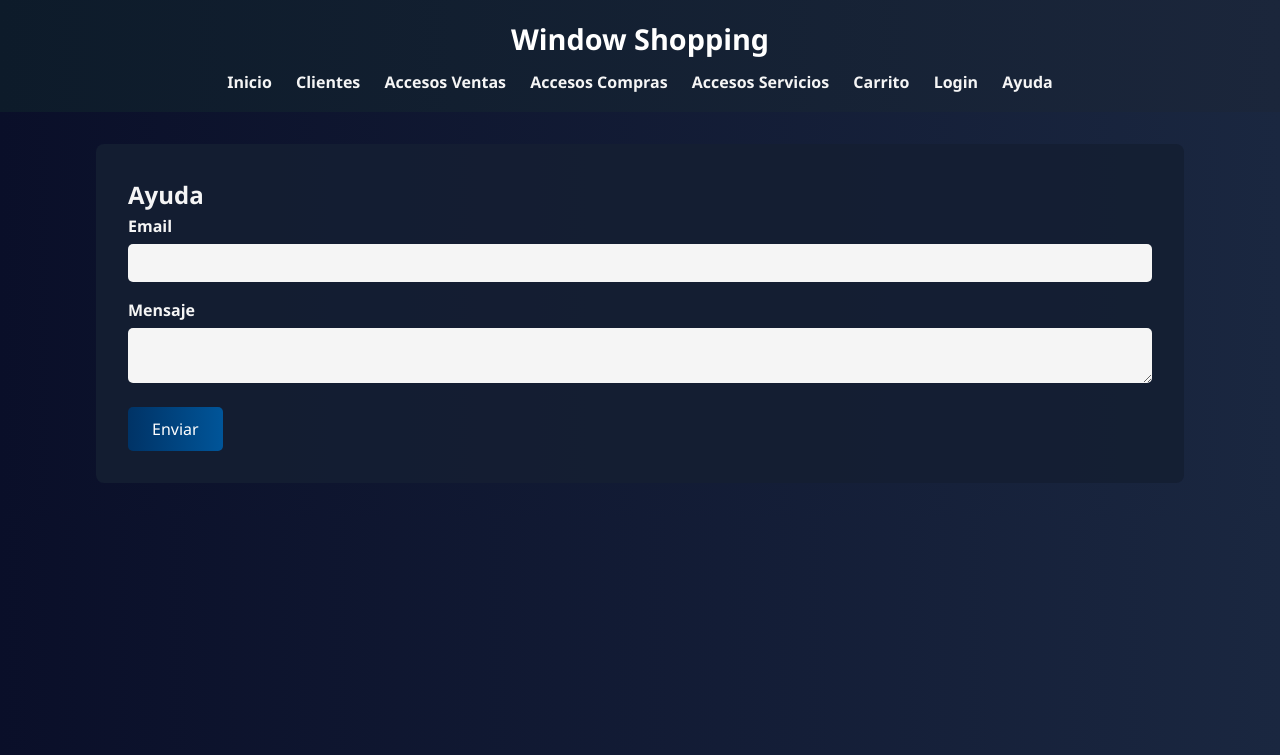
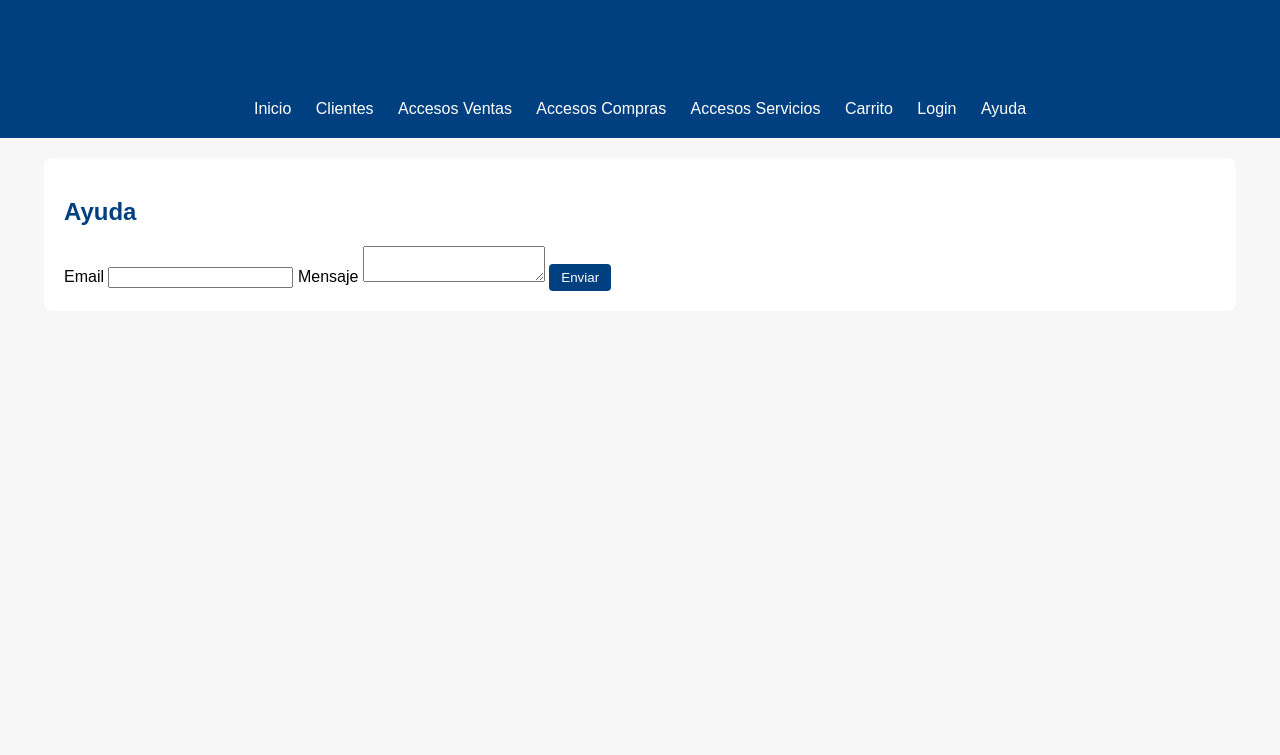
Before and after one commit to crhistopher09ponce04-art/Window-Shopping, a Flask app: page /ayuda in a window 1280 px wide. Shown: the top 755 px of the page. Run offline with Flask 3, Linux system fonts and the light colour scheme.

Commit message:
Update style.css

```diff
--- a/static/style.css
+++ b/static/style.css
@@ -1,137 +1,77 @@
-/* style.css */
-
-/* ========== Reset ========== */
-* {
+body {
+    font-family: Arial, sans-serif;
+    background-color: #f7f7f7;
     margin: 0;
     padding: 0;
-    box-sizing: border-box;
-    font-family: "Segoe UI", Tahoma, Geneva, Verdana, sans-serif;
 }
 
-body {
-    background: linear-gradient(to right, #0a0f29, #1a2740);
-    color: #f5f5f5;
-    line-height: 1.6;
-    font-size: 16px;
-}
-
-/* ========== Layout ========== */
-header {
-    background: linear-gradient(90deg, #0d1b2a, #1b263b);
-    padding: 1rem;
+header, nav, footer {
+    background: #004080;
+    color: white;
+    padding: 10px;
     text-align: center;
-    color: #ffffff;
-}
-
-header h1 {
-    font-size: 1.8rem;
-}
-
-nav {
-    margin-top: 0.5rem;
 }
 
 nav a {
-    color: #f5f5f5;
+    color: white;
+    margin: 0 10px;
     text-decoration: none;
-    margin: 0 10px;
-    font-weight: bold;
-    transition: color 0.3s ease;
 }
 
-nav a:hover {
-    color: #66ccff;
+h1, h2, h3 {
+    color: #004080;
 }
 
 .container {
-    width: 85%;
-    max-width: 1200px;
-    margin: 2rem auto;
-    background: rgba(20, 30, 50, 0.9);
-    padding: 2rem;
+    width: 90%;
+    margin: auto;
+    background: white;
+    padding: 20px;
+    margin-top: 20px;
     border-radius: 8px;
 }
 
-/* ========== Forms ========== */
-form label {
-    display: block;
-    margin-bottom: 0.3rem;
-    font-weight: bold;
+table {
+    border-collapse: collapse;
+    width: 100%;
+    margin: 10px 0;
 }
 
-form input, form select, form textarea {
-    width: 100%;
-    padding: 0.6rem;
-    margin-bottom: 1rem;
-    border-radius: 5px;
-    border: none;
-    outline: none;
-    background: #f5f5f5;
-    color: #333;
+table, th, td {
+    border: 1px solid #ddd;
 }
 
-form button {
-    background: linear-gradient(to right, #003366, #005599);
-    color: white;
-    border: none;
-    padding: 0.7rem 1.5rem;
-    border-radius: 5px;
-    cursor: pointer;
-    font-size: 1rem;
-    transition: background 0.3s ease;
-}
-
-form button:hover {
-    background: linear-gradient(to right, #004080, #0077cc);
-}
-
-/* ========== Tables ========== */
-table {
-    width: 100%;
-    border-collapse: collapse;
-    margin: 1rem 0;
-}
-
-table th, table td {
-    border: 1px solid #555;
-    padding: 0.8rem;
+th, td {
+    padding: 8px;
     text-align: left;
 }
 
-table th {
-    background: #0d1b2a;
-    color: #f5f5f5;
-}
-
-/* ========== Buttons / Alerts ========== */
-.btn {
-    display: inline-block;
-    padding: 0.6rem 1.2rem;
-    margin: 0.3rem;
-    background: linear-gradient(to right, #003366, #005599);
-    color: white;
-    border-radius: 5px;
-    text-decoration: none;
-    transition: background 0.3s ease;
-}
-
-.btn:hover {
-    background: linear-gradient(to right, #004080, #0077cc);
-}
-
-.alert {
-    padding: 1rem;
-    margin: 1rem 0;
-    border-radius: 5px;
-    font-weight: bold;
-}
-
-.alert-success {
-    background: #1c7c54;
+th {
+    background-color: #004080;
     color: white;
 }
 
-.alert-error {
-    background: #a71d31;
+button, .table-btn {
+    padding: 6px 12px;
+    background: #004080;
     color: white;
+    border: none;
+    border-radius: 4px;
+    cursor: pointer;
 }
+
+button:hover, .table-btn:hover {
+    background: #0066cc;
+}
+
+.add-btn {
+    background: #28a745;
+}
+
+.add-btn:hover {
+    background: #218838;
+}
+
+.error {
+    color: red;
+}
```
